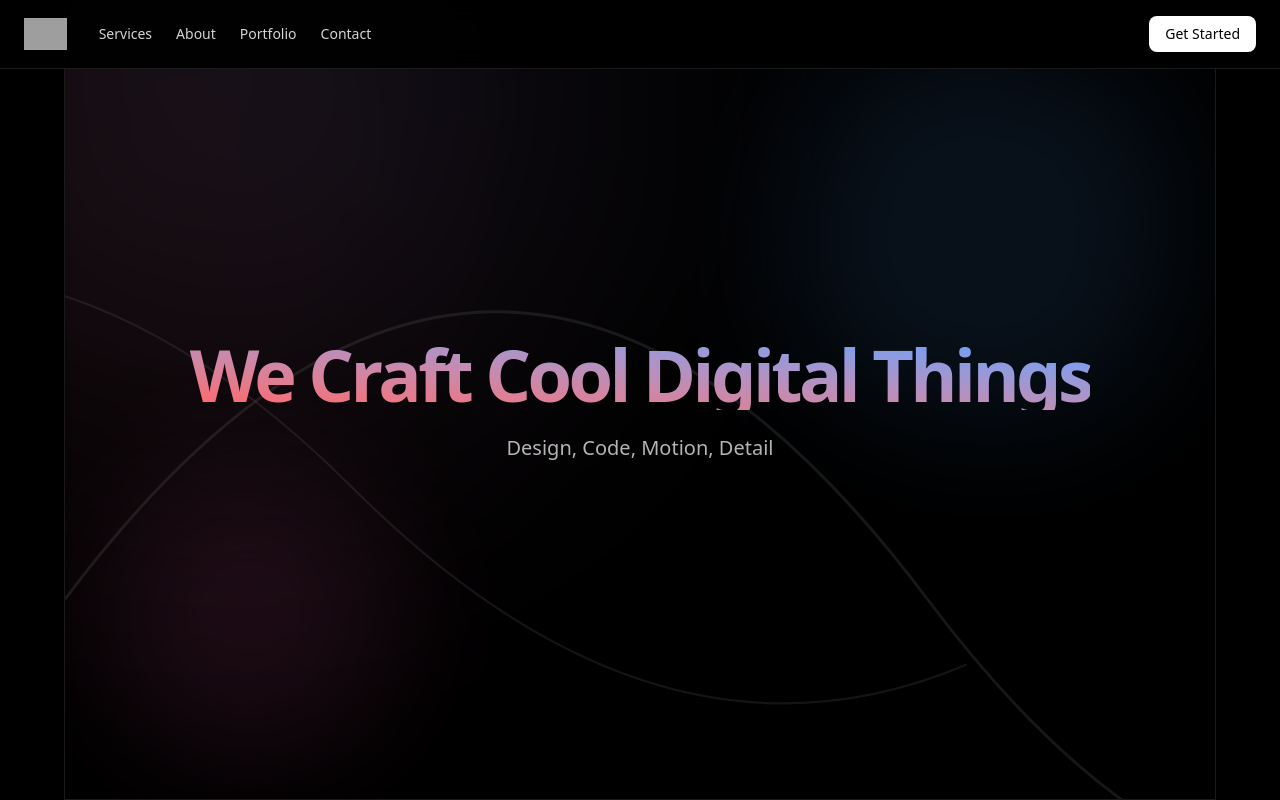
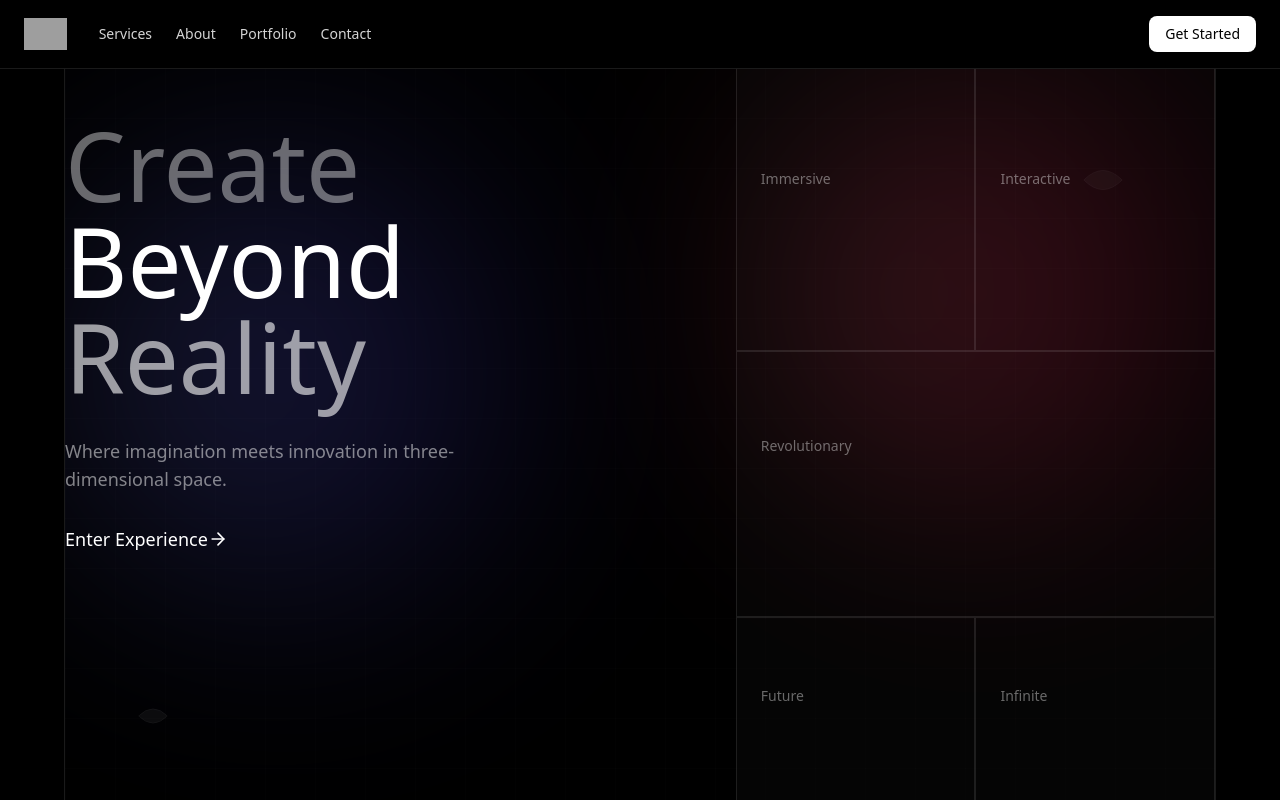
Before and after one commit to Sarina-R/AVIS-landing-page, a Next.js app: page /avis-plus in a window 1280 px wide. Shown: the top 800 px of the page. Built offline with nearby package versions, Linux system fonts and the light colour scheme; grey boxes are pictures that could not be loaded.

Commit message:
style: HeroSection

```diff
--- a/app/avis-plus/page.tsx
+++ b/app/avis-plus/page.tsx
@@ -21,7 +21,7 @@ const AvisPlusLanding = () => {
     <div className='min-h-screen bg-black text-white'>
       <Navigation />
 
-      <main className='max-w-6xl mx-auto border-l border-r border-white/10'>
+      <main className='max-w-6xl mx-auto border-l border-r border-white/10 mt-17'>
         <HeroSection />
         <ToolsComponent />
         <IconSvgComponent />
--- a/components/plus-page-component/HeroSection.tsx
+++ b/components/plus-page-component/HeroSection.tsx
@@ -1,76 +1,196 @@
-import { motion } from 'framer-motion'
+import React from 'react'
+import { ArrowRight } from 'lucide-react'
 
-export default function HeroSection() {
-  return (
-    <section className='relative border-b border-white/10 min-h-screen flex items-center justify-center bg-background overflow-hidden'>
+const ModernHeroGrid = () => {
+  const GridPattern = () => (
+    <div className='absolute inset-0 opacity-10'>
       <div
-        className='absolute inset-0 z-0'
+        className='h-full w-full'
         style={{
-          background: '',
-          // 'radial-gradient(ellipse at center, #0f0f0f 0%, #090909 100%)',
+          backgroundImage: `
+            linear-gradient(rgba(255,255,255,0.1) 1px, transparent 1px),
+            linear-gradient(90deg, rgba(255,255,255,0.1) 1px, transparent 1px)
+          `,
+          backgroundSize: '50px 50px',
         }}
       />
+    </div>
+  )
 
-      {/* Red to Blue Blurred Blob */}
-      <motion.div
-        className='absolute w-[600px] h-[600px] bg-gradient-to-tr from-red-500 to-blue-500 rounded-full opacity-20 blur-[160px]'
-        style={{ top: '-200px', left: '-150px' }}
-        animate={{ scale: [1, 1.05, 1] }}
-        transition={{ repeat: Infinity, duration: 8 }}
+  const AbstractShape = ({
+    className,
+    delay = 0,
+  }: {
+    className: string
+    delay: number
+  }) => (
+    <div
+      className={`${className} absolute animate-pulse`}
+      style={{
+        animationDelay: `${delay}s`,
+        animationDuration: '4s',
+      }}
+    >
+      <svg viewBox='0 0 100 100' className='w-full h-full'>
+        <path
+          d='M20,50 Q50,20 80,50 Q50,80 20,50'
+          fill='rgba(255,255,255,0.05)'
+          stroke='rgba(255,255,255,0.1)'
+          strokeWidth='1'
+        />
+      </svg>
+    </div>
+  )
+
+  return (
+    <div
+      id='hero-container'
+      className='relative min-h-[90vh] bg-black text-white overflow-hidden border-b border-white/10'
+    >
+      {/* Minimal Background Gradients */}
+      <div className='absolute right-0 top-0 h-[400px] w-[400px] lg:h-[450px] md:w-[450px] rounded-full bg-gradient-to-r to-rose-700 from-rose-400 opacity-20 blur-[120px]' />
+      <div className='absolute left-0 top-20 h-[400px] w-[400px] md:h-[450px] md:w-[450px] rounded-full bg-gradient-to-r to-indigo-700 from-indigo-400 opacity-20 blur-[120px]' />
+
+      {/* Grid Pattern */}
+      <GridPattern />
+
+      {/* Abstract Shapes */}
+      <AbstractShape className='top-20 right-20 w-16 h-16' delay={0} />
+      <AbstractShape className='bottom-32 left-16 w-12 h-12' delay={2} />
+
+      {/* 3D Grid Container */}
+      <div
+        className='relative z-10 min-h-screen perspective-1000'
+        style={{
+          transformStyle: 'preserve-3d',
+          transition: 'transform 0.1s ease-out',
+        }}
+      >
+        <div className='grid grid-cols-12 grid-rows-6  h-screen'>
+          {/* Main Hero Content */}
+          <div
+            className='col-span-12 lg:col-span-7 row-span-4 flex flex-col justify-center'
+            style={{
+              transform: 'translateZ(50px)',
+              transformStyle: 'preserve-3d',
+            }}
+          >
+            <div className='space-y-8'>
+              <h1
+                className='text-6xl lg:text-8xl font-light leading-none'
+                style={{
+                  transform: 'translateZ(30px)',
+                }}
+              >
+                <span className='block opacity-40'>Create</span>
+                <span className='block font-medium'>Beyond</span>
+                <span className='block opacity-60'>Reality</span>
+              </h1>
+
+              <p
+                className='text-lg text-white/50 max-w-md font-light'
+                style={{
+                  transform: 'translateZ(20px)',
+                }}
+              >
+                Where imagination meets innovation in three-dimensional space.
+              </p>
+
+              <button
+                className='group inline-flex items-center text-lg font-light hover:font-normal transition-all duration-500'
+                style={{
+                  transform: 'translateZ(40px)',
+                }}
+              >
+                Enter Experience
+                <ArrowRight className='w-5 h-5 transition-transform duration-500 group-hover:translate-x-2' />
+              </button>
+            </div>
+          </div>
+
+          {/* 3D Cards */}
+          <div
+            className='col-span-12 lg:col-span-5 row-span-6 grid grid-cols-2'
+            style={{
+              transform: 'translateZ(20px)',
+              transformStyle: 'preserve-3d',
+            }}
+          >
+            <div
+              className='backdrop-blur-sm bg-white/[0.02] border border-white/10  p-6 hover:bg-white/[0.05] transition-all duration-700 hover:scale-105'
+              style={{
+                transformStyle: 'preserve-3d',
+              }}
+            >
+              <div className='h-24 flex items-end'>
+                <span className='text-sm text-white/40 font-light'>
+                  Immersive
+                </span>
+              </div>
+            </div>
+
+            <div
+              className='backdrop-blur-sm bg-white/[0.02] border border-white/10  p-6 hover:bg-white/[0.05] transition-all duration-700 hover:scale-105'
+              style={{
+                transformStyle: 'preserve-3d',
+              }}
+            >
+              <div className='h-24 flex items-end'>
+                <span className='text-sm text-white/40 font-light'>
+                  Interactive
+                </span>
+              </div>
+            </div>
+
+            <div
+              className='backdrop-blur-sm bg-white/[0.02] border border-white/10  p-6 hover:bg-white/[0.05] transition-all duration-700 hover:scale-105 col-span-2'
+              style={{
+                transformStyle: 'preserve-3d',
+              }}
+            >
+              <div className='h-20 flex items-end'>
+                <span className='text-sm text-white/40 font-light'>
+                  Revolutionary
+                </span>
+              </div>
+            </div>
+
+            <div
+              className='backdrop-blur-sm bg-white/[0.02] border border-white/10  p-6 hover:bg-white/[0.05] transition-all duration-700 hover:scale-105'
+              style={{
+                transformStyle: 'preserve-3d',
+              }}
+            >
+              <div className='h-16 flex items-end'>
+                <span className='text-sm text-white/40 font-light'>Future</span>
+              </div>
+            </div>
+
+            <div
+              className='backdrop-blur-sm bg-white/[0.02] border border-white/10  p-6 hover:bg-white/[0.05] transition-all duration-700 hover:scale-105'
+              style={{
+                transformStyle: 'preserve-3d',
+              }}
+            >
+              <div className='h-16 flex items-end'>
+                <span className='text-sm text-white/40 font-light'>
+                  Infinite
+                </span>
+              </div>
+            </div>
+          </div>
+        </div>
+      </div>
+
+      {/* Custom Cursor */}
+      <div
+        className='fixed w-1 h-1 rounded-full bg-white/60 pointer-events-none z-50 transition-all duration-75 ease-out'
+        style={{
+          boxShadow: '0 0 20px rgba(255,255,255,0.3)',
+        }}
       />
-
-      {/* Abstract Floating SVGs */}
-      <motion.svg
-        className='absolute top-0 left-0 w-[150%] h-[150%] opacity-30'
-        viewBox='0 0 1200 800'
-        fill='none'
-      >
-        <motion.path
-          d='M0 400 Q300 0 600 400 T1200 400'
-          stroke='hsl(0 0% 30%)'
-          strokeWidth='2'
-          initial={{ pathLength: 0 }}
-          animate={{ pathLength: 1 }}
-          transition={{ duration: 8, repeat: Infinity, repeatType: 'reverse' }}
-        />
-      </motion.svg>
-
-      <motion.svg
-        className='absolute bottom-0 right-0 w-[150%] h-[150%] opacity-20'
-        viewBox='0 0 1200 800'
-        fill='none'
-      >
-        <motion.path
-          d='M0 600 Q300 300 600 600 T1200 600'
-          stroke='hsl(0 0% 40%)'
-          strokeWidth='1.5'
-          initial={{ pathLength: 0 }}
-          animate={{ pathLength: 1 }}
-          transition={{ duration: 10, repeat: Infinity, repeatType: 'reverse' }}
-        />
-      </motion.svg>
-
-      {/* Abstract Organic Shapes */}
-      <motion.div
-        className='absolute top-10 right-10 w-96 h-96 rounded-[40%] bg-blue-400 opacity-10 blur-3xl'
-        animate={{ rotate: [0, 15, 0] }}
-        transition={{ repeat: Infinity, duration: 10 }}
-      />
-      <motion.div
-        className='absolute bottom-10 left-10 w-72 h-72 rounded-[50%] bg-pink-400 opacity-10 blur-3xl'
-        animate={{ rotate: [0, -10, 0] }}
-        transition={{ repeat: Infinity, duration: 12 }}
-      />
-
-      {/* Hero Content */}
-      <div className='relative z-10 text-center space-y-6'>
-        <h1 className='text-7xl font-bold tracking-tighter bg-gradient-to-tr from-red-400 to-blue-400 bg-clip-text text-transparent'>
-          We Craft Cool Digital Things
-        </h1>
-        <p className='text-xl text-muted-foreground'>
-          Design, Code, Motion, Detail
-        </p>
-      </div>
-    </section>
+    </div>
   )
 }
+
+export default ModernHeroGrid
```
